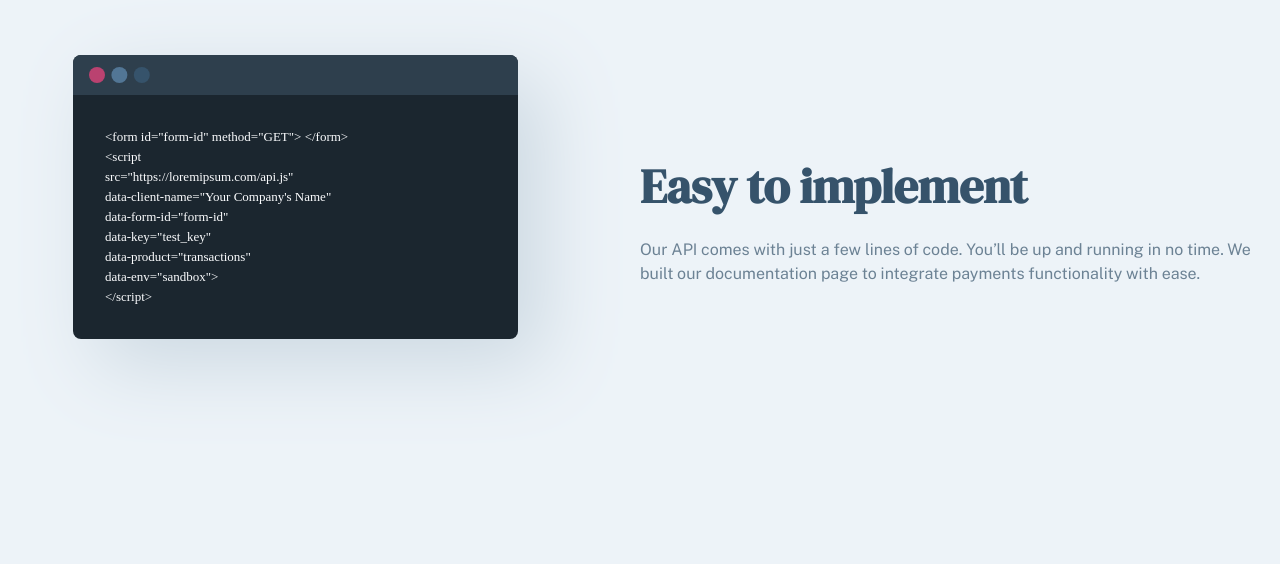
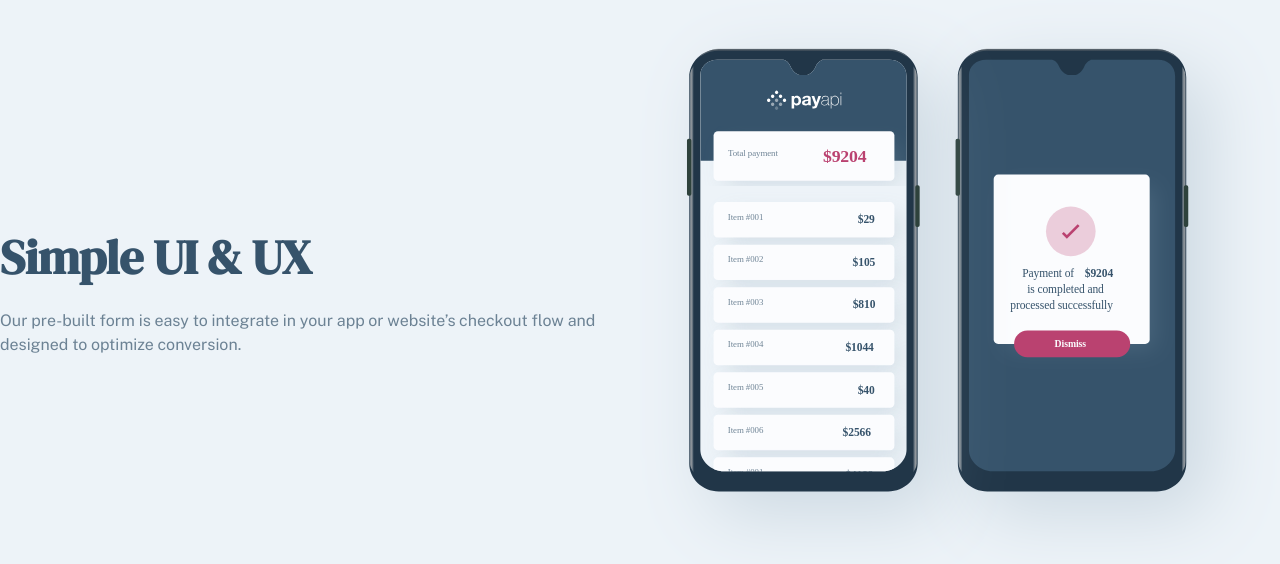
Before and after one commit to zetmosoma10/payapi, a React (Vite) app: page / in a window 1280 px wide. Shown: the top 564 px of the page. Built offline with nearby package versions, Linux system fonts and the light colour scheme.

Commit message:
build ProductFeature component

```diff
--- a/src/index.css
+++ b/src/index.css
@@ -41,4 +41,13 @@
   .grid-1x2 {
     grid-template-columns: repeat(2, 1fr);
   }
+
+  /* Feature */
+  .feature-text {
+    @apply text-base text-light_san_juan_blue mt-6;
+  }
+
+  .feature-header {
+    @apply text-san_juan_blue text-4xl md:text-5xl leading-9 md:leading-[56px] tracking-[-0.28px] md:tracking-[-0.37px];
+  }
 }
--- a/src/pages/Home/components/CodeFeature.tsx
+++ b/src/pages/Home/components/CodeFeature.tsx
@@ -5,10 +5,10 @@ const CodeFeature = () => {
     <div className="grid justify-items-center md:grid-1x2">
       <img src={easyToImplementImg} alt="" />
       <div className="text-center md:text-left self-center">
-        <h2 className="text-san_juan_blue text-4xl md:text-5xl leading-9 md:leading-[56px] tracking-[-0.28px] md:tracking-[-0.37px]">
+        <h2 className="feature-header">
           Easy to implement
         </h2>
-        <p className="text-base text-light_san_juan_blue mt-6">
+        <p className="feature-text">
           Our API comes with just a few lines of code. You’ll be up and running
           in no time. We built our documentation page to integrate payments
           functionality with ease.
--- /dev/null
+++ b/src/pages/Home/components/PhoneFeature.tsx
@@ -0,0 +1,18 @@
+import phoneImg from "../../../assets/home/desktop/illustration-simple-ui.svg";
+
+const PhoneFeature = () => {
+  return (
+    <div className="grid md:grid-1x2">
+      <img className="order-1 md:order-2" src={phoneImg} alt="" />
+      <div className="text-center md:text-left self-center order-2 md:order-1">
+        <h2 className="feature-header">Simple UI & UX</h2>
+        <p className="feature-text">
+          Our pre-built form is easy to integrate in your app or website’s
+          checkout flow and designed to optimize conversion.
+        </p>
+      </div>
+    </div>
+  );
+};
+
+export default PhoneFeature;
--- a/src/pages/Home/sections/ProductFeatures.tsx
+++ b/src/pages/Home/sections/ProductFeatures.tsx
@@ -1,9 +1,11 @@
 import CodeFeature from "../components/CodeFeature";
+import PhoneFeature from "../components/PhoneFeature";
 
 const ProductFeatures = () => {
   return (
     <div>
-      <CodeFeature />
+      {/* <CodeFeature /> */}
+      <PhoneFeature />
     </div>
   );
 };
```
